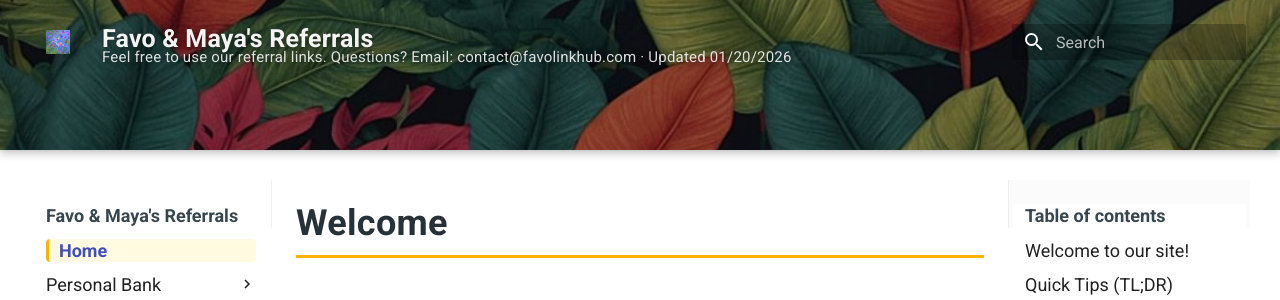
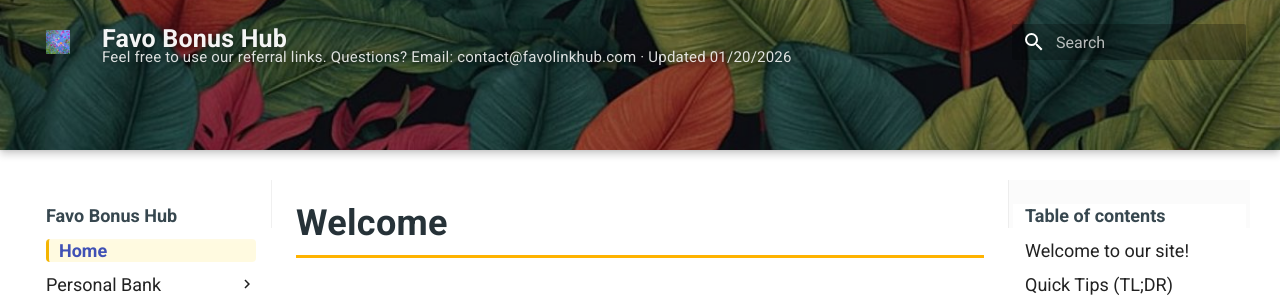
Before and after one commit to whispersofzephyr/favolinkhub-site, an MkDocs documentation site: the page built from docs/index.md, in a window 1280 px wide. Shown: the top 300 px of the page. Built offline with MkDocs 1.6.1 and Material for MkDocs 9.7.7, drawn with Linux system fonts in a browser that asks for light colours.

Commit message:
Update mkdocs.yml

```diff
--- a/mkdocs.yml
+++ b/mkdocs.yml
@@ -1,4 +1,4 @@
-site_name: Favo & Maya's Referrals
+site_name: Favo Bonus Hub
 
 theme:
   name: material
```
